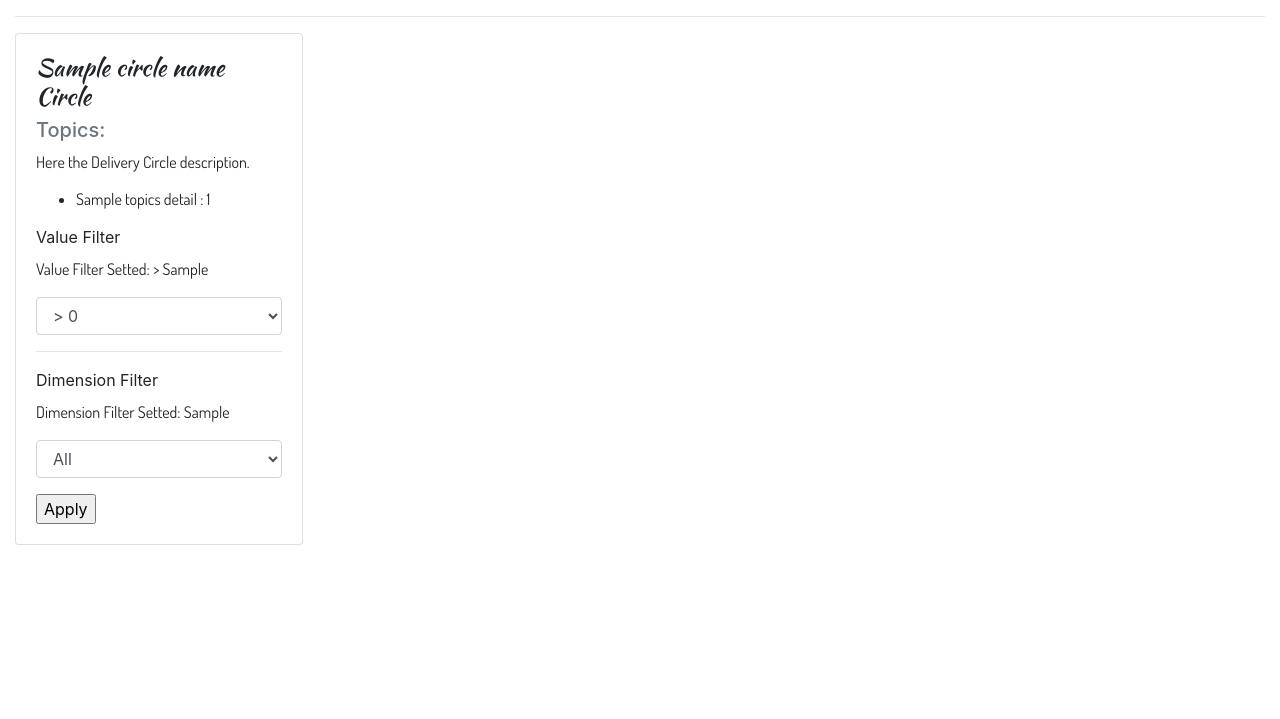
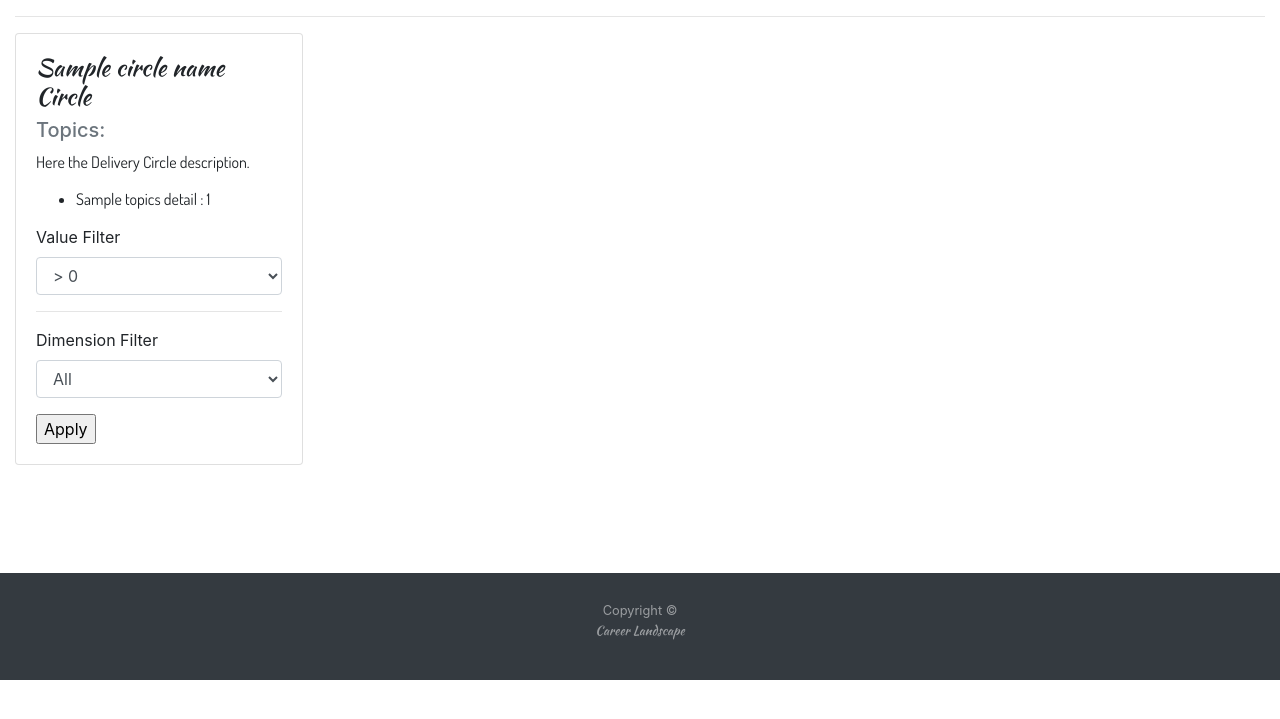
Before and after one commit to xpeppers/career-landscape, a Django app: template clusters/templates/clusters/index.html in a window 1280 px wide. Shown: the part 56-775 px from the top of the page. Run offline with Django 3.2, Linux system fonts and the light colour scheme; data comes from the database, SQL or seed files in the repository; the template is opened without the code that fills it: values that come from a table or form of the project are taken from there, most other values are stand-ins (such as "Sample title", 1, 10 or a date in 2020); parts of the project's set-up code (start-up, migrations or seed data) failed here and were passed over; some libraries are stand-ins or nearby versions.

Commit message:
Refactor Filter add footer to Index

```diff
--- a/clusters/static/clusters/css/style.css
+++ b/clusters/static/clusters/css/style.css
@@ -18,3 +18,7 @@ li {
     margin: auto;
     width: 50%;
 }
+
+#sticky-footer {
+    margin-top: 40px;
+}
--- a/clusters/templates/clusters/index.html
+++ b/clusters/templates/clusters/index.html
@@ -57,35 +57,43 @@
                   {% endfor %}
                 </ul>
 
+                {% with get_param=request.GET %}
                 <form action="{% url 'clusters:index' %}" method="get">
                   <div class="form-group">
                     <label for="topic_value_gt">Value Filter</label>
-                    {% if value_filter %}
-                      <p> Value Filter Setted: > {{ value_filter }} </p>
+                    {% if get_param.topic_value_gt %}
+                      <p> Value Filter Setted: > {{ get_param.topic_value_gt }} </p>
                     {% endif %}
                     <select class="form-control" name="topic_value_gt" id="topic_value_gt">
-                      <option value=0> > 0 </option>
-                      <option value=1> > 1 </option>
-                      <option value=2> > 2 </option>
-                      <option value=3> > 3 </option>
-                      <option value=4> > 4 </option>
+                      {% for i in '01234'|make_list %}
+                        {% if i == get_param.topic_value_gt %}
+                          <option selected='selected' value={{ i }} > > {{ i }}</option>
+                        {% else %}
+                          <option value={{ i }} > > {{ i }}</option>
+                        {% endif %}
+                      {% endfor %}
                     </select>
                   </div>
                 <hr>
                   <div class="form-group">
                     <label for="topic_dimension_eq">Dimension Filter</label>
-                      {% if dimension_filter %}
-                        <p> Dimension Filter Setted: {{ dimension_filter }} </p>
+                      {% if get_param.topic_dimension_eq %}
+                        <p> Dimension Filter Setted: {{ get_param.topic_dimension_eq }} </p>
                       {% endif %}
                     <select class="form-control" name="topic_dimension_eq" id="topic_dimension_eq">
                       <option value="" > All </option>
                       {% for dimension in dimensions %}
-                      <option value={{dimension}} > {{dimension}} </option>
+                      {% if dimension == get_param.topic_dimension_eq %}
+                        <option selected="selected" value={{dimension}} > {{dimension}} </option>
+                      {% else %}
+                        <option value={{dimension}} > {{dimension}} </option>
+                      {% endif %}
                     {% endfor %}
                     </select>
                   </div>
                   <input type="submit" name="apply" value="Apply">
                 </form>
+                {% endwith %}
 
               {% else %}
                 <p>No Topics available.</p>
@@ -104,6 +112,13 @@
     </div>
 
   </div>
+
+  <footer id="sticky-footer" class="py-4 bg-dark text-white-50" style="margin-top: 40px;">
+    <div class="container text-center">
+      <small>Copyright &copy; <p class="title">Career Landscape</p></small>
+    </div>
+  </footer>
+
   <script>
     const topics_details = JSON.parse("{{topics_details}}".replace(/&#x27;/gi, '"'));
     const max_range = Math.max(...(Object.values(topics_details)))
```
